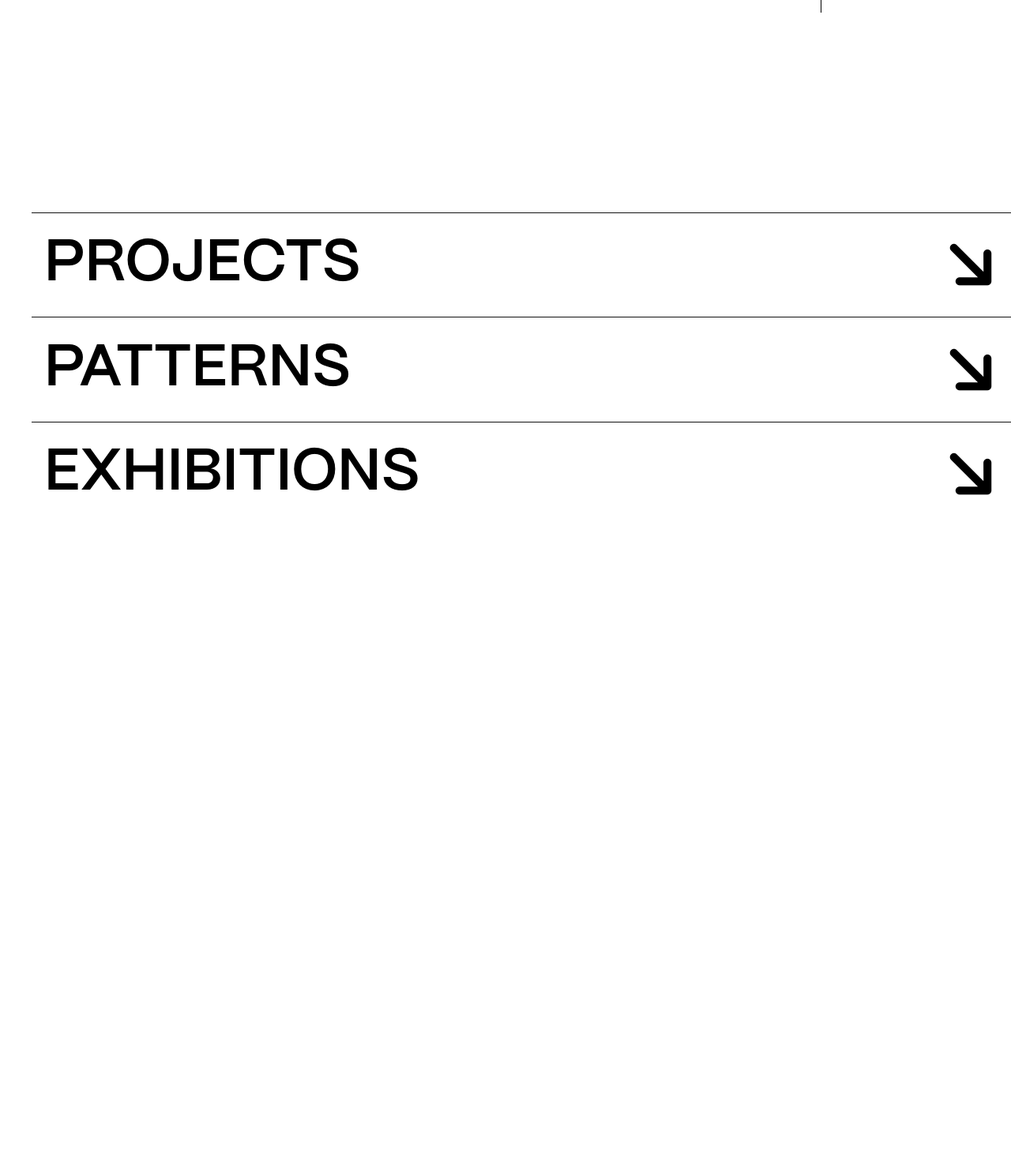
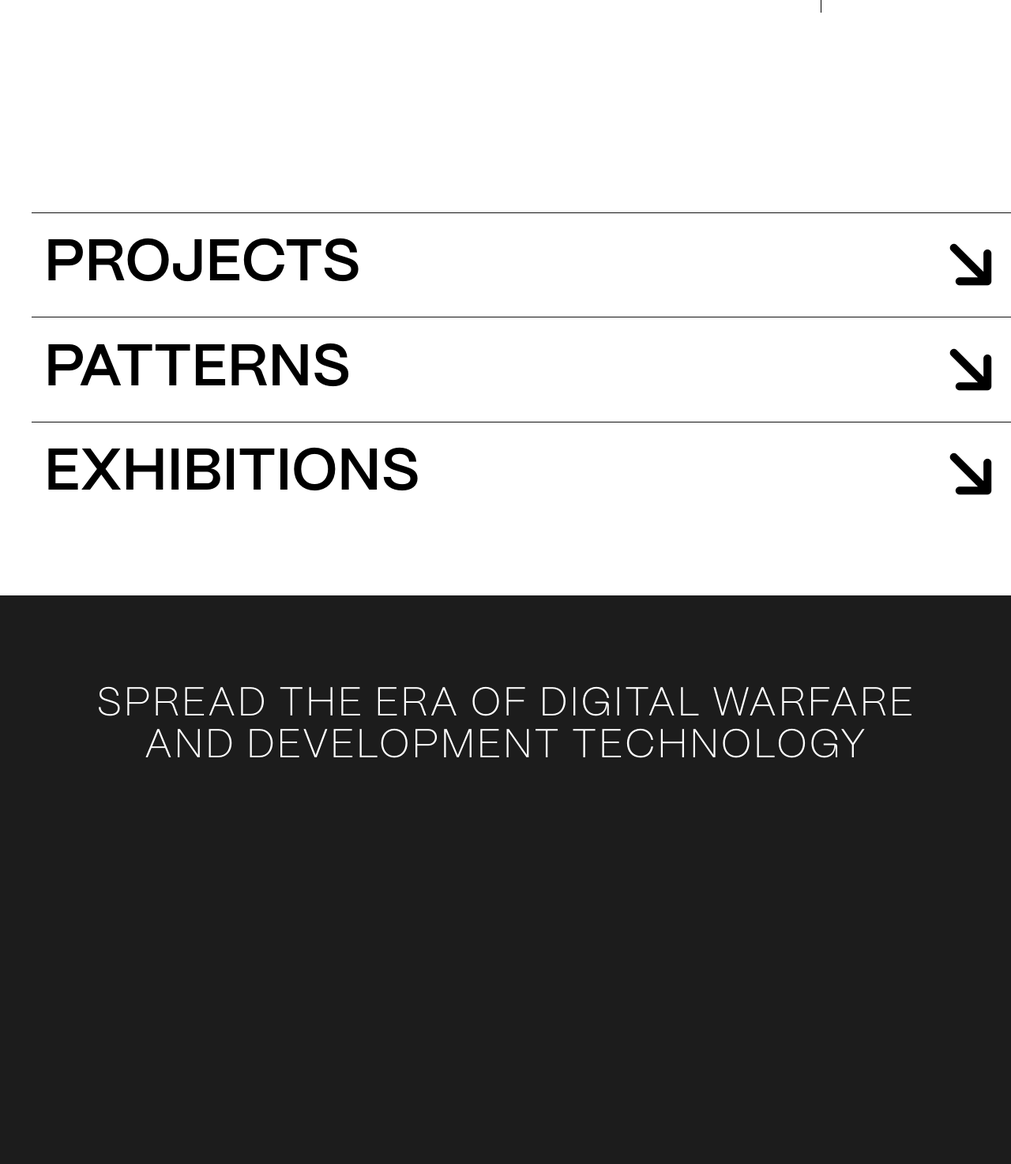
Before and after one commit to abdFal/plantique, a plain HTML site: page index.html in a window 1280 px wide. Shown: the part 2901-4375 px from the top of the page at 79% size. Before the commit the page ends 3655 px from the top, so only its background shows below. Drawn offline with Linux system fonts and the light colour scheme; a script that the page names is missing; a web font is replaced by a local one.

Commit message:
fokus responsive dlu

```diff
--- a/index.html
+++ b/index.html
@@ -88,6 +88,7 @@
           </ul>
         </div>
       </div>
+      <div class="project-item">
         <h4 class="recent">Recently Launched</h4>
         <div class="projects">
           <figure class="snip1218">
@@ -136,6 +137,7 @@
               <li>Artist</li>
             </ul>
           </figure>
+        </div>
       </div>
     </section>
     <section class="running-text">
@@ -186,6 +188,12 @@
         </div>
       </ul>
     </section>
+    <section class="paper">
+      <h1>SPREAD the era of digital warfare and development technology</h1>
+      <div class="bg">
+        <img src="" alt="" />
+      </div>
+    </section>
   </body>
   <script src="https://cdn.jsdelivr.net/npm/simple-parallax-js@5.5.1/dist/simpleParallax.min.js"></script>
   <script src="script.js"></script>
--- a/style.css
+++ b/style.css
@@ -1,6 +1,17 @@
 @import url("https://fonts.googleapis.com/css2?family=Almarai:wght@300;400;500;700;800&family=Cabin:ital,wght@0,400;0,500;0,600;0,700;1,400;1,500;1,600&display=swap");
 @import url("https://fonts.googleapis.com/css2?family=Ramabhadra&display=swap");
 
+h1::selection,
+h2::selection,
+h3::selection,
+h4::selection,
+h5::selection,
+h6::selection,
+a::selection,
+p::selection {
+  color: #f1f1f1;
+  background-color: #121212;
+}
 /* Fonts and body */
 body {
   font-family: "Almarai", sans-serif;
@@ -297,9 +308,11 @@ nav {
   right: 14rem;
   z-index: -1;
 }
-
+.project-item {
+  margin: 0 auto;
+}
 .recent {
-  padding: 6rem 2rem 0 2.4rem;
+  padding: 6rem 2rem 0 2rem;
   line-height: 1px;
   font-weight: 400;
 }
@@ -379,6 +392,22 @@ marquee {
 .ppe-list li {
   line-height: 8px;
 }
+
+/* paper */
+.paper {
+  height: 90vh;
+  background-color: #1c1c1c;
+}
+.paper h1 {
+  font-family: p;
+  text-transform: uppercase;
+  text-align: center;
+  font-size: 3.2rem;
+  padding: 7rem 5rem;
+  color: white;
+  font-weight: 400;
+  letter-spacing: 2px;
+}
 /* Responsive styles */
 @media screen and (max-width: 768px) {
   .nav-item {
```
Lines whose indentation alone changed are shown as unchanged.
